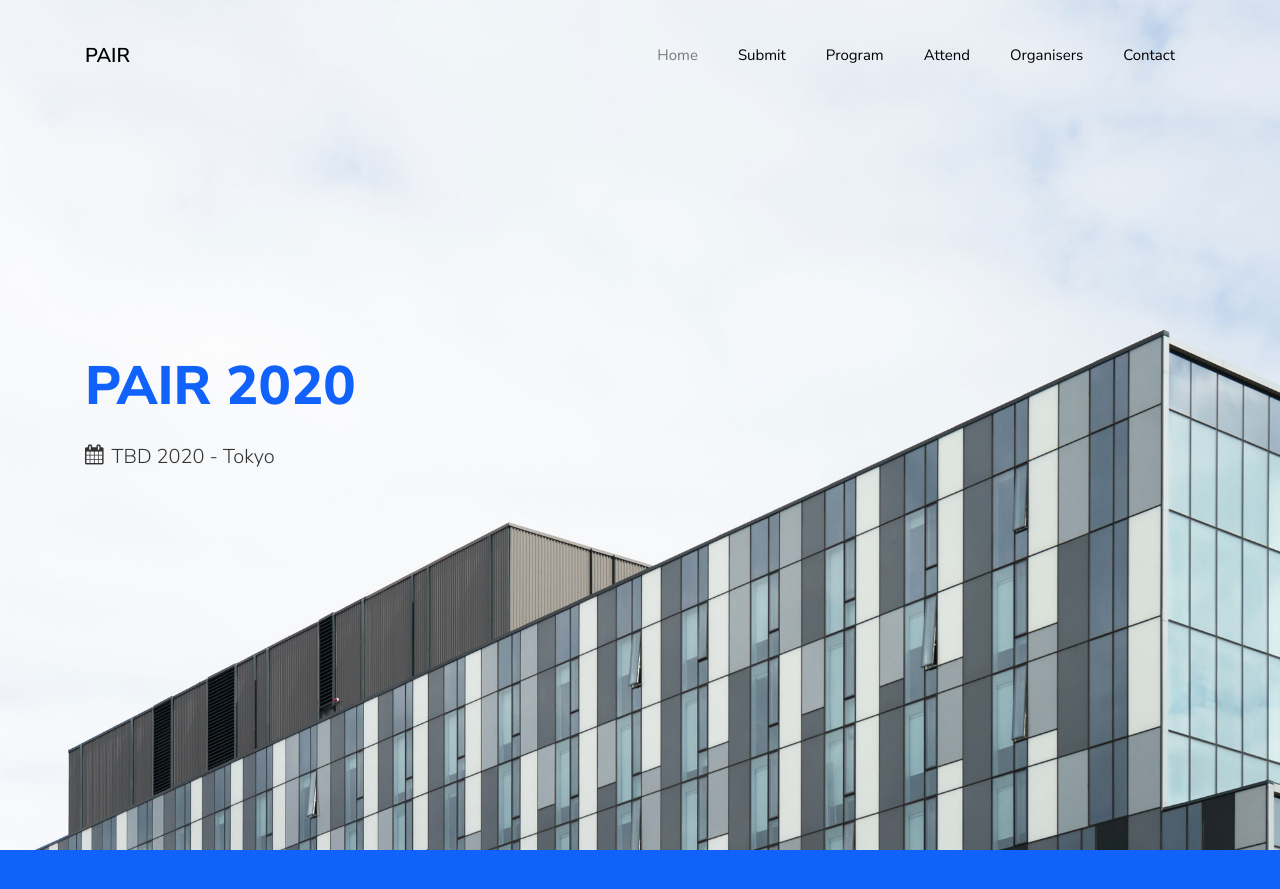
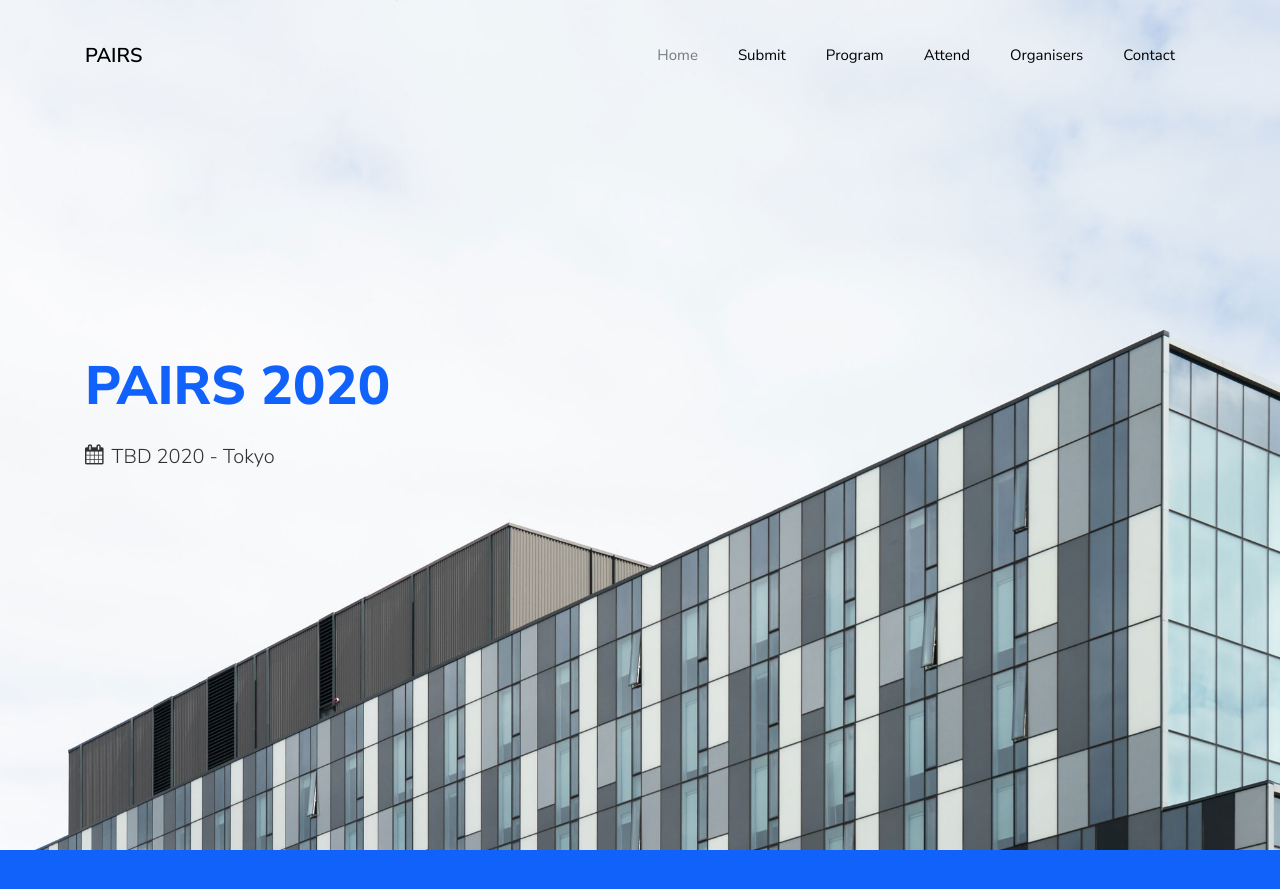
Before and after one commit to PAIRS2020/pairs2020.github.io, a Jekyll site: the page built from index.html, in a window 1280 px wide and 900 px high. Shown: the top 889 px of the window. Built offline with Jekyll 4.4.1, drawn with Linux system fonts in a browser that asks for light colours; some web fonts are replaced.

Commit message:
rename to pairs

```diff
--- a/_includes/footer.html
+++ b/_includes/footer.html
@@ -3,7 +3,7 @@
     <div class="row mb-5">
       <div class="col-md">
         <div class="ftco-footer-widget mb-4">
-          <h2 class="ftco-heading-2"> PAIR 2020 </h2>
+          <h2 class="ftco-heading-2"> PAIRS 2020 </h2>
           <p>Far far away, behind the word mountains, far from the countries Vokalia and Consonantia, there live the blind texts.</p>
           <ul class="ftco-footer-social list-unstyled float-md-left float-lft mt-5">
             <li class="ftco-animate"><a href="#"><span class="icon-twitter"></span></a></li>
--- a/_includes/header.html
+++ b/_includes/header.html
@@ -1,6 +1,6 @@
 <nav class="navbar navbar-expand-lg navbar-dark ftco_navbar bg-dark ftco-navbar-light" id="ftco-navbar">
   <div class="container">
-    <a class="navbar-brand" href="index.html">PAIR</a>
+    <a class="navbar-brand" href="index.html">PAIRS</a>
     <button class="navbar-toggler" type="button" data-toggle="collapse" data-target="#ftco-nav" aria-controls="ftco-nav" aria-expanded="false" aria-label="Toggle navigation">
       <span class="oi oi-menu"></span> Menu
     </button>
--- a/index.html
+++ b/index.html
@@ -7,7 +7,7 @@ layout: default
       <div class="container">
         <div class="row no-gutters slider-text align-items-center justify-content-start" data-scrollax-parent="true">
           <div class="col-lg-6 col-md-6 ftco-animate" data-scrollax=" properties: { translateY: '70%' }">
-            <h1 class="mb-4" data-scrollax="properties: { translateY: '30%', opacity: 1.6 }"> <span>PAIR 2020</span></h1>
+            <h1 class="mb-4" data-scrollax="properties: { translateY: '30%', opacity: 1.6 }"> <span>PAIRS 2020</span></h1>
             <p class="mb-4" data-scrollax="properties: { translateY: '30%', opacity: 1.6 }"><span class="icon-calendar mr-2"></span>TBD 2020 - Tokyo</p>
 <!--            <div id="timer" class="d-flex">-->
 <!--						  <div class="time" id="days"></div>-->
```
